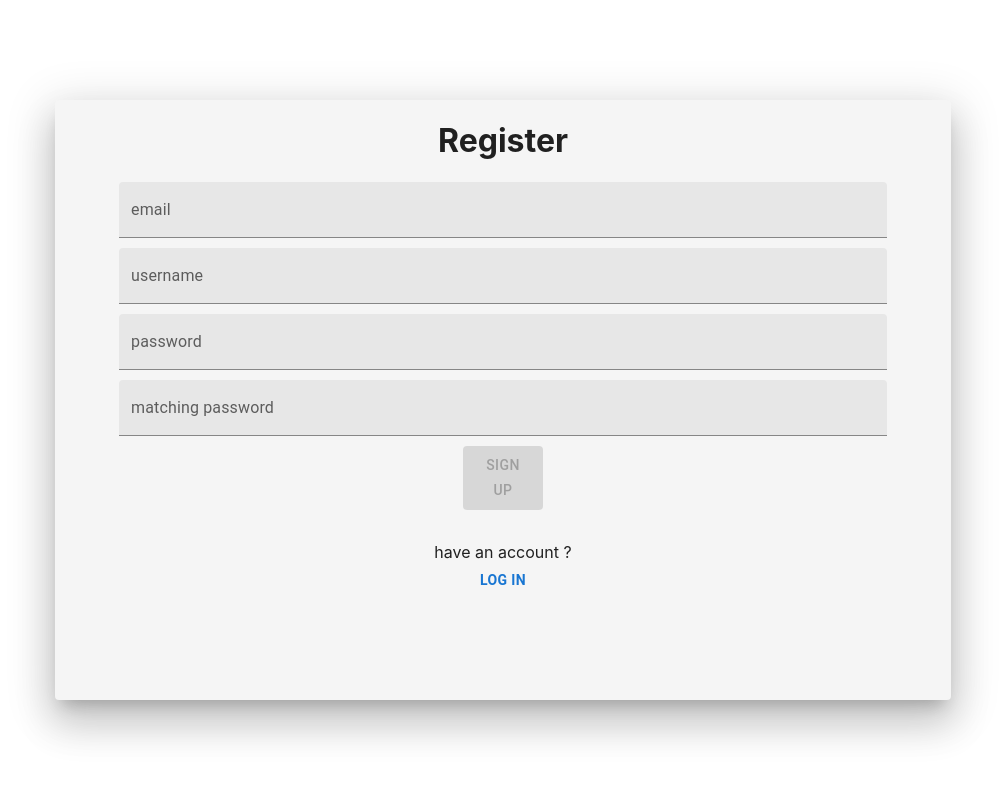
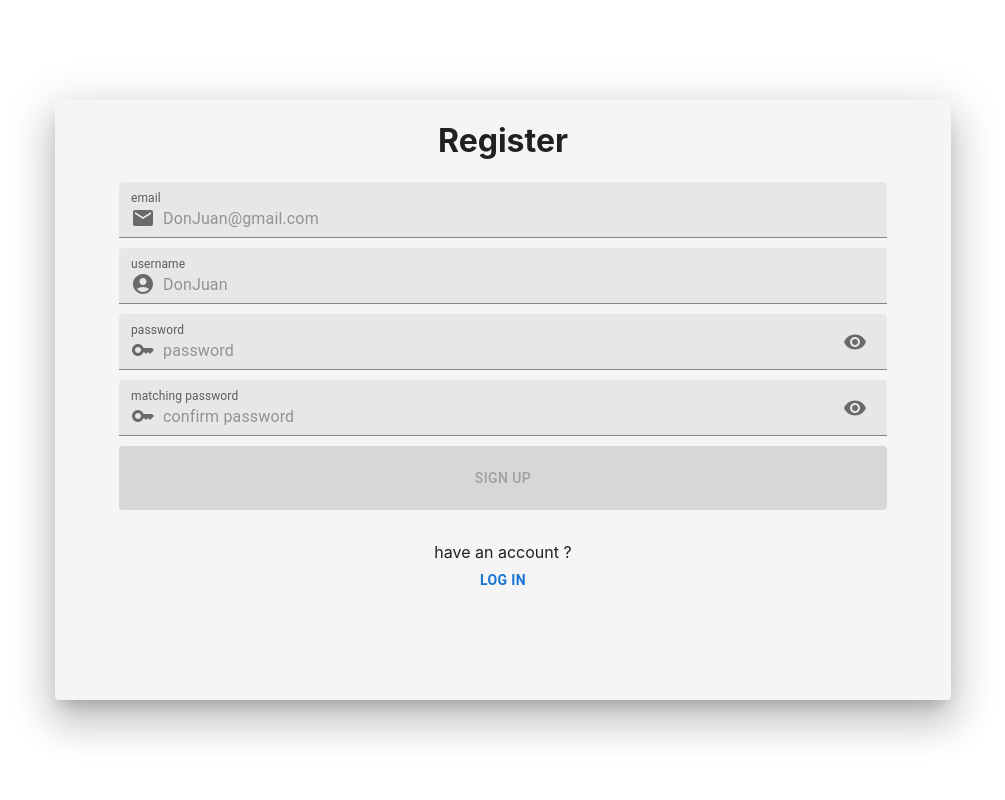
Before and after one commit to Rom204/Connections, a React (Create React App) app in the folder frontend/: page /register in a window 1280 px wide. Shown: the top 800 px of the page, without its empty margins (137-1142 px from the left). Built offline with nearby package versions, Linux system fonts and the light colour scheme.

Commit message:
update: added

```diff
--- a/frontend/src/app_layout/footer.tsx
+++ b/frontend/src/app_layout/footer.tsx
@@ -24,6 +24,9 @@ function Copyright() {
 interface FooterProps {
 	description: string;
 	title: string;
+	user: {
+		id: string;
+	};
 }
 
 export default function Footer(props: FooterProps) {
@@ -33,6 +36,7 @@ export default function Footer(props: FooterProps) {
 		<Box
 			component="footer"
 			sx={{ bgcolor: "background.paper", py: 6 }}>
+			{props.user?.id?.length > 0 ? (
 				<Container maxWidth="lg">
 					<Typography
 						variant="h6"
@@ -49,6 +53,9 @@ export default function Footer(props: FooterProps) {
 					</Typography>
 					<Copyright />
 				</Container>
+			) : (
+				""
+			)}
 		</Box>
 	);
 }
--- a/frontend/src/app_layout/index_layout.tsx
+++ b/frontend/src/app_layout/index_layout.tsx
@@ -31,6 +31,7 @@ const General_Layout = ({ user }: LayoutProps) => {
 					<Footer
 						description={"nothing at all"}
 						title={"extra"}
+						user={user}
 					/>
 				</footer>
 			</Box>
--- a/frontend/src/pages/login.tsx
+++ b/frontend/src/pages/login.tsx
@@ -1,10 +1,14 @@
 import { useForm } from "react-hook-form";
-import { Box, Button, Card, TextField } from "@mui/material";
+import { Box, Button, Card, IconButton, InputAdornment, TextField } from "@mui/material";
 import { useNavigate } from "react-router-dom";
 import { useEffect, useState } from "react";
 import axios from "axios";
 import { useAppDispatch } from "../redux/hooks";
 import { login } from "../redux/features/user/userSlice";
+import LoginIcon from "@mui/icons-material/Login";
+import KeyIcon from "@mui/icons-material/Key";
+import VisibilityIcon from "@mui/icons-material/Visibility";
+import { AccountCircle, Visibility, VisibilityOff } from "@mui/icons-material";
 
 const Login = () => {
 	const dispatch = useAppDispatch();
@@ -12,6 +16,13 @@ const Login = () => {
 	const navigation = useNavigate();
 	const [username, password] = watch(["username", "password"]);
 	const [errMsg, setErrMsg] = useState("");
+	const [showPassword, setShowPassword] = useState(false);
+
+	const handleClickShowPassword = () => setShowPassword((show) => !show);
+
+	const handleMouseDownPassword = (event: React.MouseEvent<HTMLButtonElement>) => {
+		event.preventDefault();
+	};
 
 	useEffect(() => {
 		setErrMsg("");
@@ -43,12 +54,13 @@ const Login = () => {
 	};
 
 	return (
-		<Box sx={{ height: "100vh", display: "flex", justifyContent: "center", textAlign: "center", alignItems: "center", flexWrap: "wrap" }}>
+		<Box sx={{ height: "80vh", display: "flex", justifyContent: "center", textAlign: "center", alignItems: "center", flexWrap: "wrap" }}>
 			<Card
 				elevation={24}
-				sx={{ backgroundColor: "whitesmoke", height: "75%", width: { xs: "90%", md: "70%" }, display: "flex", flexDirection: "column", alignItems: "center" }}>
+				sx={{ backgroundColor: "whitesmoke", height: "75%", width: { xs: "50%", md: "50%" }, display: "flex", flexDirection: "column", alignItems: "center" }}>
 				<h1>login</h1>
 				<form
+					style={{ width: "90%", height: "100%", display: "flex", flexDirection: "column", padding: "0", marginBottom: "3rem", position: "relative" }}
 					onSubmit={handleSubmit((data: unknown) => {
 						loginValidation(data);
 					})}>
@@ -59,34 +71,59 @@ const Login = () => {
 						label="username"
 						variant="standard"
 						{...register("username")}
+						InputProps={{
+							startAdornment: (
+								<InputAdornment position="start">
+									<AccountCircle />
+								</InputAdornment>
+							),
+						}}
 					/>
 					<TextField
 						id="password_input"
-						type="password"
+						type={showPassword ? 'text' : 'password'}
 						placeholder="password"
 						label="password"
 						variant="standard"
 						{...register("password")}
+						InputProps={{
+							startAdornment: (
+								<InputAdornment position="start">
+									<KeyIcon />
+								</InputAdornment>
+							),
+							endAdornment: (
+								<InputAdornment position="end">
+									<IconButton
+										aria-label="toggle password visibility"
+										onClick={handleClickShowPassword}
+										onMouseDown={handleMouseDownPassword}>
+										{showPassword ? <VisibilityOff /> : <Visibility />}
+									</IconButton>
+								</InputAdornment>
+							),
+						}}
 					/>
 
+					<p>
+						Don't have an account yet ? <br />
+						<Button
+							onClick={() => {
+								navigation("/register");
+							}}>
+							<strong>sign-up now</strong>
+						</Button>
+					</p>
 					<Button
-						sx={{ marginBottom: "1rem", height: "4rem", width: "5rem" }}
+						sx={{ height: "3rem", width: "100%", position: "absolute", bottom: 0 }}
 						disabled={username?.length > 3 && password?.length > 7 ? false : true}
 						type="submit"
 						variant="contained"
 						color="info">
-						{/* <EastIcon /> */}
+						login
+						<LoginIcon />
 					</Button>
 				</form>
-				<p>
-					Don't have an account yet ? <br />
-					<Button
-						onClick={() => {
-							navigation("/register");
-						}}>
-						<strong>sign-up now</strong>
-					</Button>
-				</p>
 			</Card>
 		</Box>
 	);
--- a/frontend/src/pages/register.tsx
+++ b/frontend/src/pages/register.tsx
@@ -1,8 +1,12 @@
-import { Box, Button, Card, TextField } from "@mui/material";
+import { Box, Button, Card, IconButton, InputAdornment, TextField } from "@mui/material";
 import { useEffect, useState } from "react";
 import { useForm } from "react-hook-form";
 import { useNavigate } from "react-router-dom";
 import AuthServices from "../services/auth_service";
+import MailIcon from "@mui/icons-material/Mail";
+import { AccountCircle, Visibility, VisibilityOff } from "@mui/icons-material";
+import KeyIcon from "@mui/icons-material/Key";
+
 
 const EMAIL_REGEX = /^[^\s@]+@[^\s@]+\.[^\s@]+$/;
 const USER_REGEX = /^[A-z][A-z0-9-_]{3,23}$/;
@@ -63,6 +67,13 @@ const Register = () => {
 			}
 		}
 	};
+	const [showPassword, setShowPassword] = useState(false);
+
+	const handleClickShowPassword = () => setShowPassword((show) => !show);
+
+	const handleMouseDownPassword = (event: React.MouseEvent<HTMLButtonElement>) => {
+		event.preventDefault();
+	};
 	return (
 		<Box sx={{ height: "100vh", display: "flex", justifyContent: "center", textAlign: "center", alignItems: "center", flexWrap: "wrap" }}>
 			{success ? (
@@ -96,28 +107,41 @@ const Register = () => {
 								id="email_input"
 								type="text"
 								fullWidth
-								placeholder="email"
+								placeholder="DonJuan@gmail.com"
 								label="email"
 								variant="filled"
 								error={!validEmail && email?.length > 0}
 								{...register("email")}
+								InputProps={{
+									startAdornment: (
+										<InputAdornment position="start">
+											<MailIcon />
+										</InputAdornment>
+									),
+								}}
 							/>
 							<TextField
 								sx={{ display: "flex", marginBottom: "10px" }}
 								id="username_input"
 								type="text"
 								fullWidth
-								placeholder="username"
+								placeholder="DonJuan"
 								label="username"
 								variant="filled"
 								error={!validUsername && username?.length > 0}
 								{...register("username")}
+								InputProps={{
+									startAdornment: (
+										<InputAdornment position="start">
+											<AccountCircle />
+										</InputAdornment>
+									),
+								}}
 							/>
 							<TextField
 								sx={{ display: "flex", marginBottom: "10px" }}
 								id="password_input"
-								// TODO: add visibility function
-								type="password"
+								type={showPassword ? 'text' : 'password'}
 								placeholder="password"
 								label="password"
 								error={!validPassword && password?.length > 0}
@@ -133,12 +157,29 @@ const Register = () => {
 								}
 								variant="filled"
 								{...register("password")}
+								InputProps={{
+									startAdornment: (
+										<InputAdornment position="start">
+											<KeyIcon />
+										</InputAdornment>
+									),
+									endAdornment: (
+										<InputAdornment position="end">
+											<IconButton
+												aria-label="toggle password visibility"
+												onClick={handleClickShowPassword}
+												onMouseDown={handleMouseDownPassword}>
+												{showPassword ? <VisibilityOff /> : <Visibility />}
+											</IconButton>
+										</InputAdornment>
+									),
+								}}
 							/>
 
 							<TextField
 								sx={{ display: "flex", marginBottom: "10px" }}
 								id="matchingPassword_input"
-								type="password"
+								type={showPassword ? 'text' : 'password'}
 								placeholder="confirm password"
 								label="matching password"
 								variant="filled"
@@ -153,11 +194,28 @@ const Register = () => {
 										setMatchingPasswordFocus(false);
 									},
 								})}
+								InputProps={{
+									startAdornment: (
+										<InputAdornment position="start">
+											<KeyIcon />
+										</InputAdornment>
+									),
+									endAdornment: (
+										<InputAdornment position="end">
+											<IconButton
+												aria-label="toggle password visibility"
+												onClick={handleClickShowPassword}
+												onMouseDown={handleMouseDownPassword}>
+												{showPassword ? <VisibilityOff /> : <Visibility />}
+											</IconButton>
+										</InputAdornment>
+									),
+								}}
 							/>
 						</Box>
 
 						<Button
-							sx={{ marginBottom: "1rem", height: "4rem", width: "5rem" }}
+							sx={{ marginBottom: "1rem", height: "4rem", width: "100%" }}
 							disabled={username?.length > 3 && password?.length > 7 ? false : true}
 							type="submit"
 							variant="contained"
```
Lines whose indentation alone changed are shown as unchanged.
